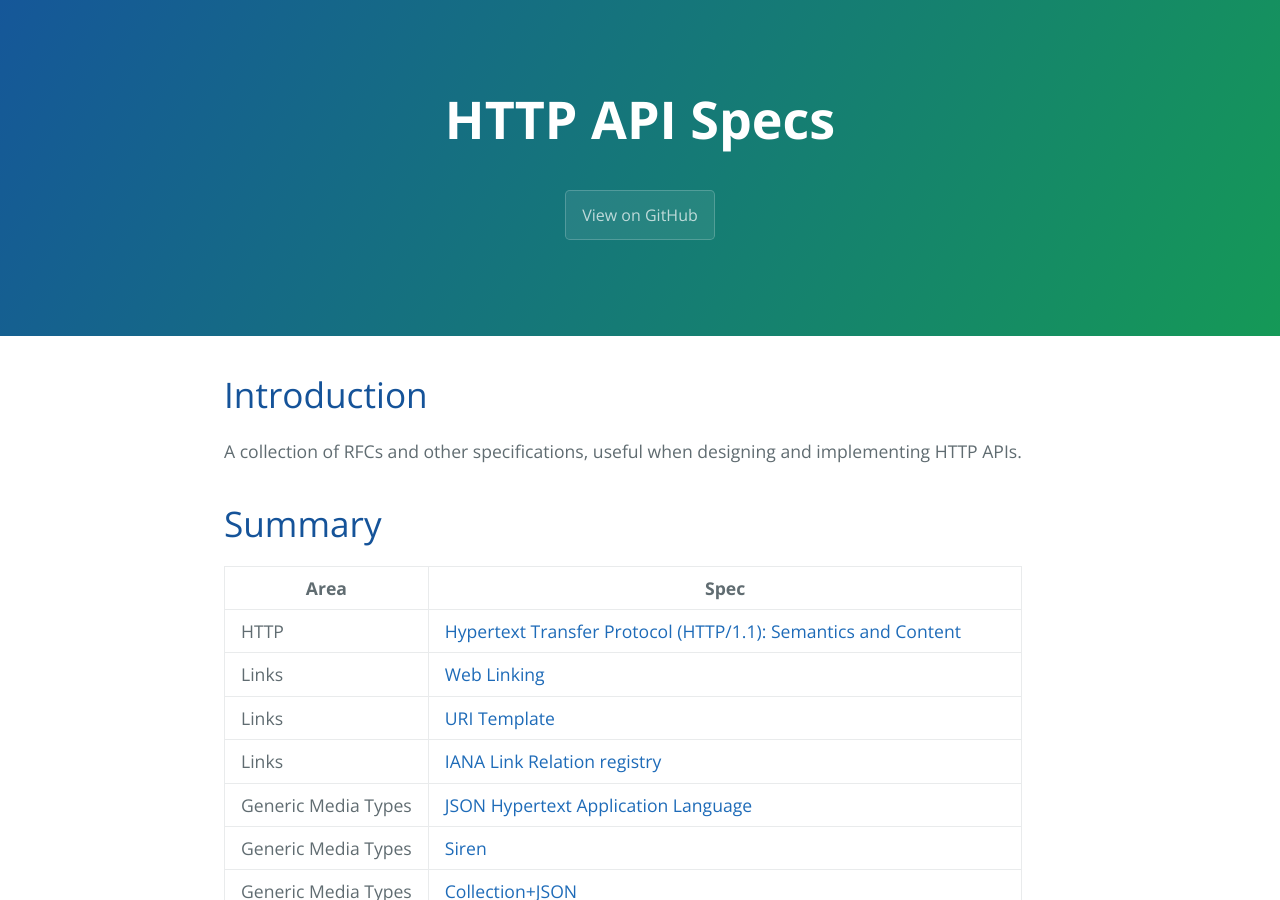
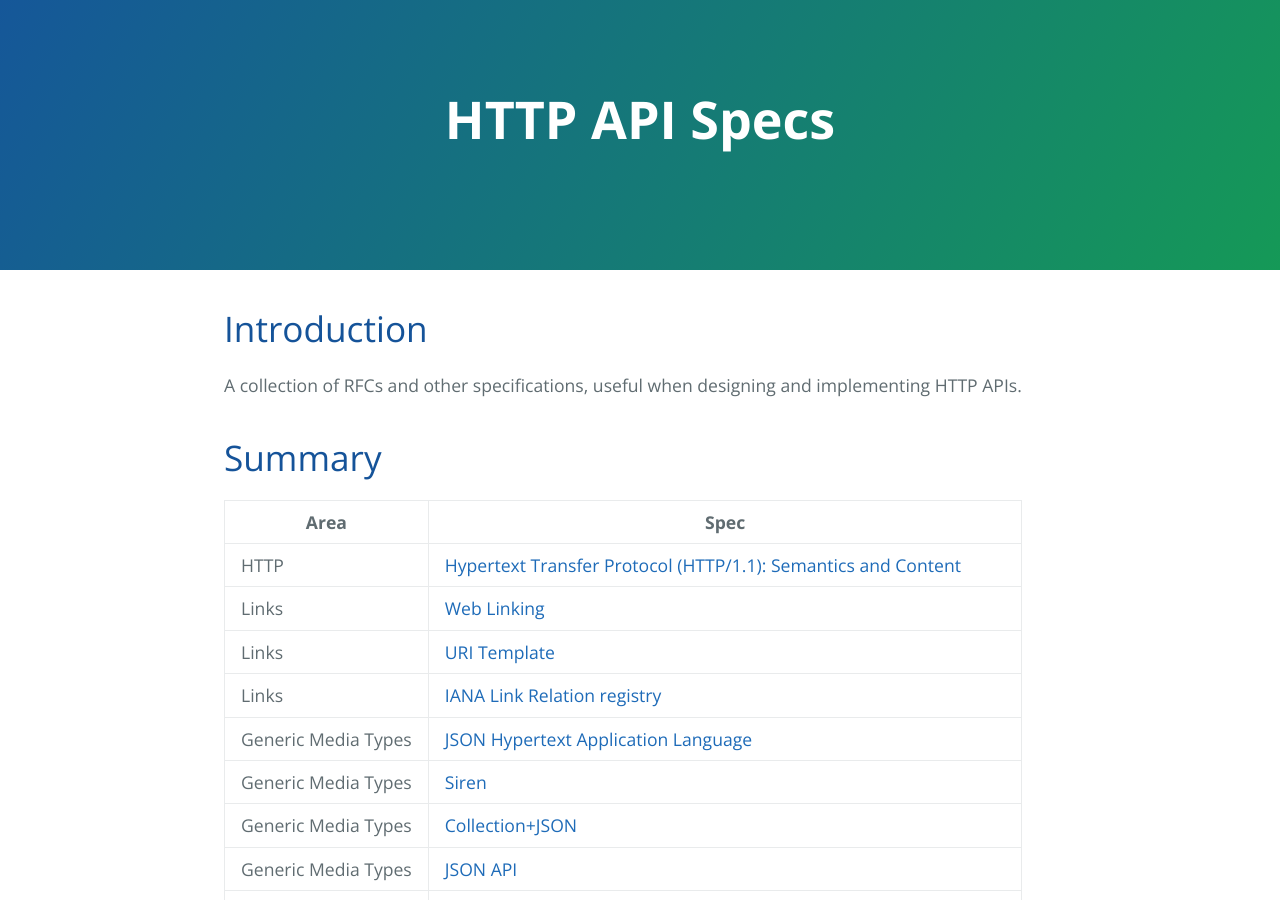
Before and after one commit to pmhsfelix/http-api-specs, a Jekyll site: the page built from index.md, in a window 1280 px wide and 900 px high. Built offline with Jekyll 4.4.1, drawn with Linux system fonts in a browser that asks for light colours.

Commit message:
changes header

```diff
--- a/_includes/page-header.html
+++ b/_includes/page-header.html
@@ -1,5 +1,5 @@
 <section class="page-header">
   <h1 class="project-name">{{ site.title }}</h1>
   <h2 class="project-tagline">{{ site.tagline }}</h2>
-  <a href="https://github.com/pmhsfelix/http-api-specs" class="btn">View on GitHub</a>
+  <!--<a href="https://github.com/pmhsfelix/http-api-specs" class="btn">View on GitHub</a>-->
 </section>
```
